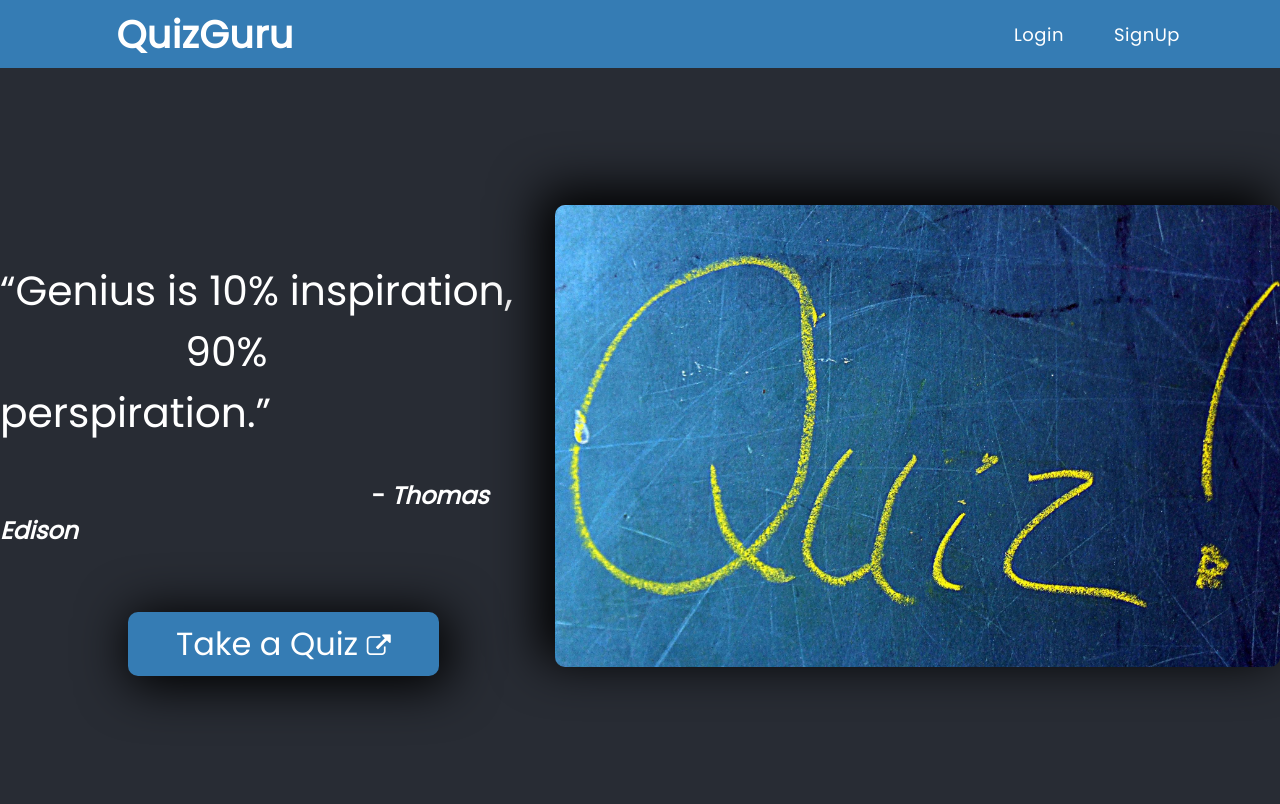
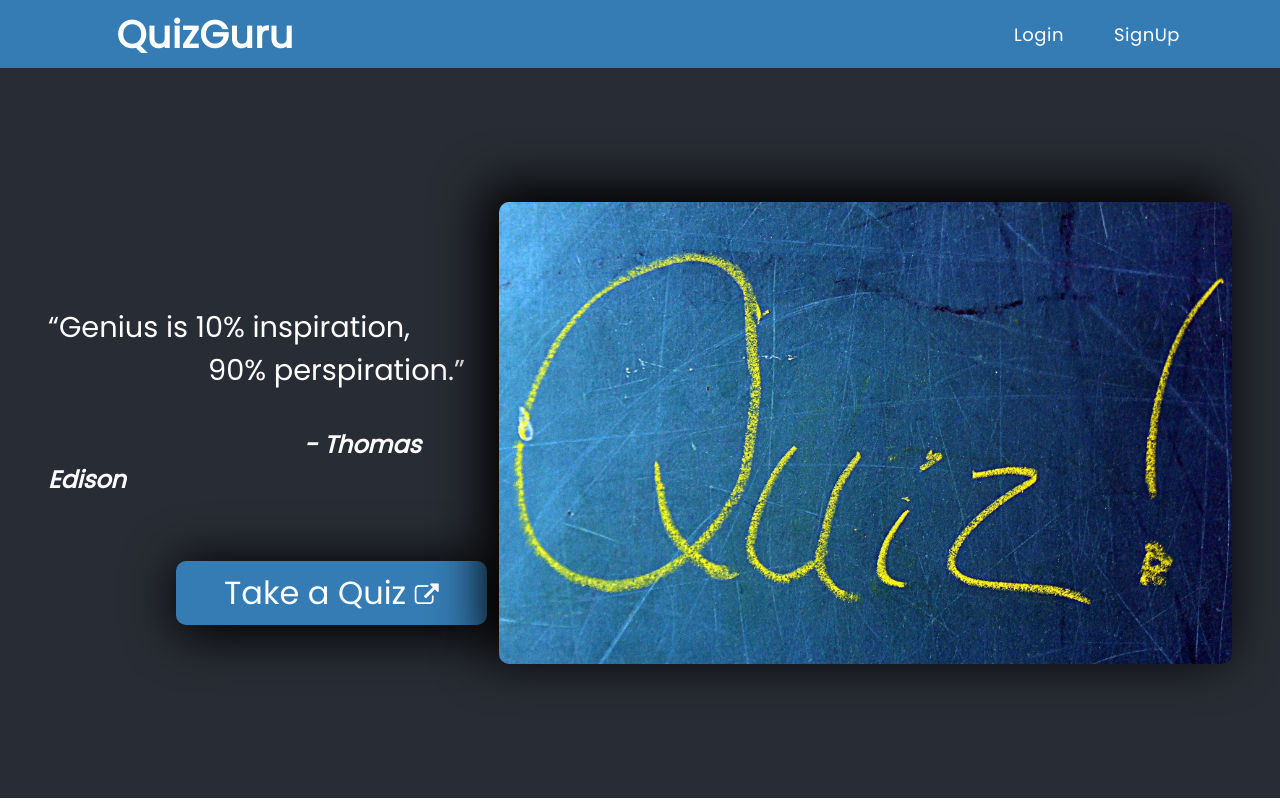
Before and after one commit to ChanduDevelops/QuizGuru, a React (Vite) app in the folder frontend/: page / in a window 1280 px wide. Built offline with nearby package versions, Linux system fonts and the light colour scheme; no server answers.

Commit message:
landing page text size changed

```diff
--- a/frontend/src/pages/LandingPage.tsx
+++ b/frontend/src/pages/LandingPage.tsx
@@ -15,13 +15,11 @@ export const LandingPage: React.FC = () => {
                 <q>
                   Genius is 10% inspiration,
                   <br />
-                  &nbsp;&nbsp;&nbsp;&nbsp;&nbsp;&nbsp;&nbsp;&nbsp;&nbsp;&nbsp;&nbsp;&nbsp;&nbsp;&nbsp;&nbsp;&nbsp;
-                  90% perspiration.
+                  <span style={{ paddingLeft: "10rem" }}></span>90% perspiration.
                 </q>
                 <br />
                 <br />
-                &nbsp;&nbsp;&nbsp;&nbsp;&nbsp;&nbsp;&nbsp;&nbsp;&nbsp;&nbsp;&nbsp;&nbsp;&nbsp;&nbsp;&nbsp;&nbsp;&nbsp;&nbsp;&nbsp;&nbsp;&nbsp;&nbsp;&nbsp;&nbsp;&nbsp;&nbsp;&nbsp;&nbsp;&nbsp;&nbsp;&nbsp;&nbsp;&nbsp;&nbsp;&nbsp;&nbsp;&nbsp;&nbsp;&nbsp;&nbsp;&nbsp;&nbsp;&nbsp;&nbsp;&nbsp;&nbsp;&nbsp;&nbsp;&nbsp;&nbsp;&nbsp;&nbsp;&nbsp;&nbsp;&nbsp;&nbsp;&nbsp;&nbsp;-{' '}
-                <i>Thomas Edison</i>
+                <span style={{ paddingLeft: "16rem" }}></span><i> - Thomas Edison</i>
               </strong>
             </h1>
           </div>
--- a/frontend/src/styles/index_style.css
+++ b/frontend/src/styles/index_style.css
@@ -64,17 +64,19 @@
   position: relative;
   top: 4.25em;
   width: 100%;
-  height: 92vh;
+  min-height: 91.25vh;
   background: var(--bg1-clr);
   display: flex;
   align-items: center;
-  justify-content: space-evenly;
+  justify-content: space-around;
   gap: 1em;
+  padding: 3em;
 }
+
 
 .page-landing .title h1 q {
   color: #fff;
-  font-size: 1.7em;
+  font-size: 1.2em;
   font-weight: normal;
 }
 
```
